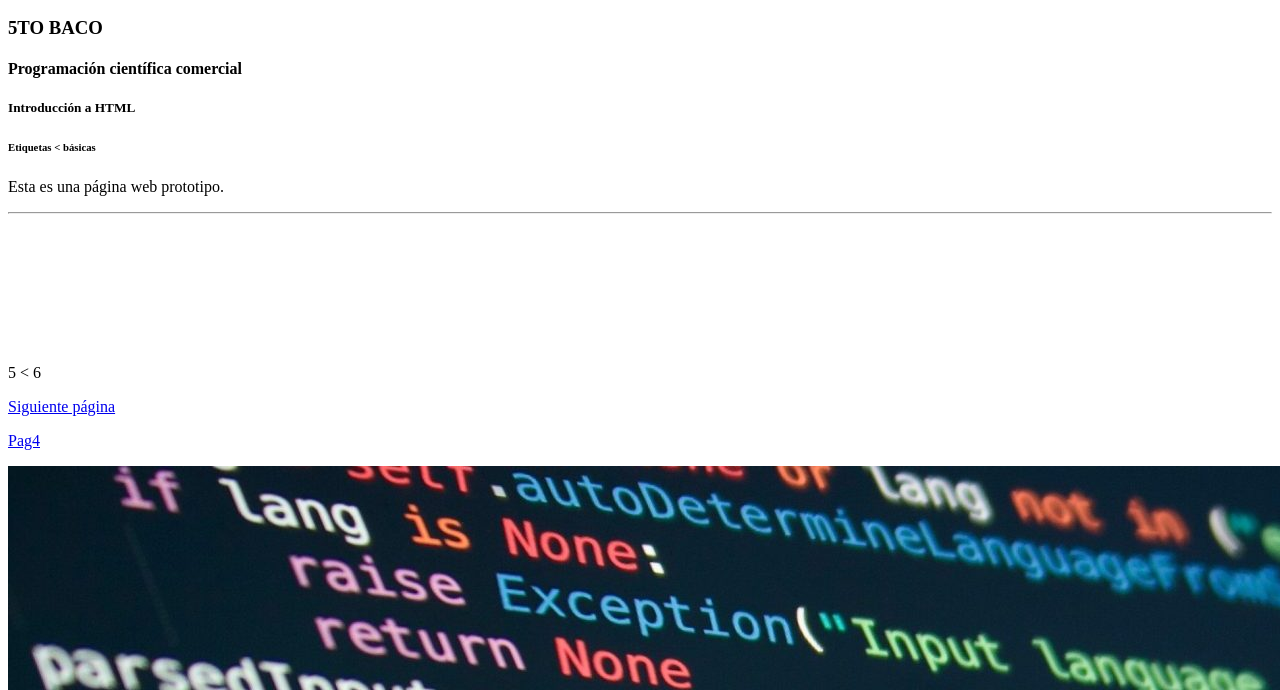
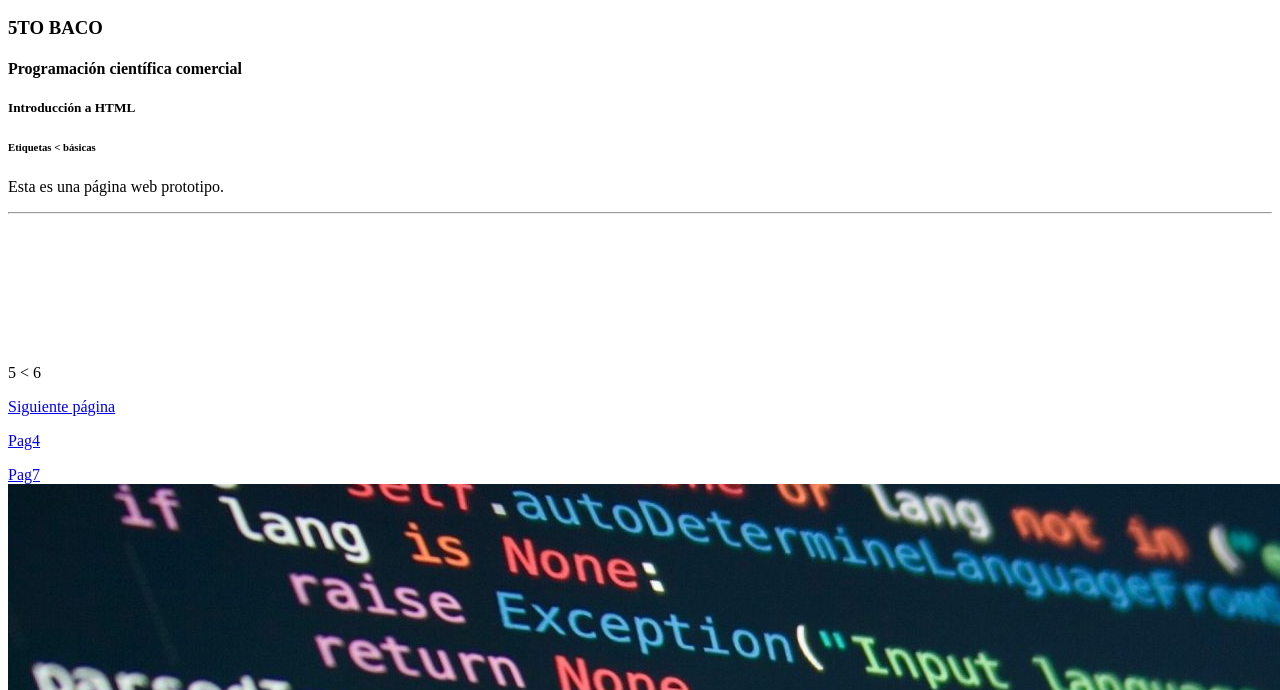
Before and after one commit to I4N18/Web-5to-BACO-2025, a plain HTML site: page index.html in a window 1280 px wide. Shown: the part 110-800 px from the top of the page. Drawn offline with Linux system fonts and the light colour scheme.

Commit message:
Update index.html

```diff
--- a/index.html
+++ b/index.html
@@ -19,6 +19,7 @@
     <p>5 &lt; 6</p>
     <p><a href="página1.html">Siguiente página</a></p>
     <p><a href="página4.html">Pag4</a></p>
+    <a href="página7.html">Pag7</a>
 
     <img src="IMAGENES/Programacion-informatica-scaled-e1724960033513.jpg" alt="">
 </body>
```
